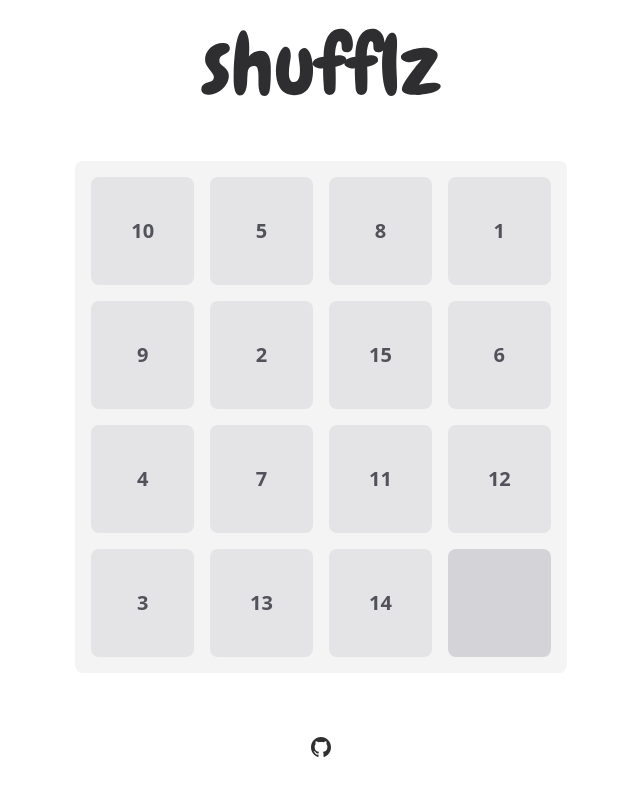
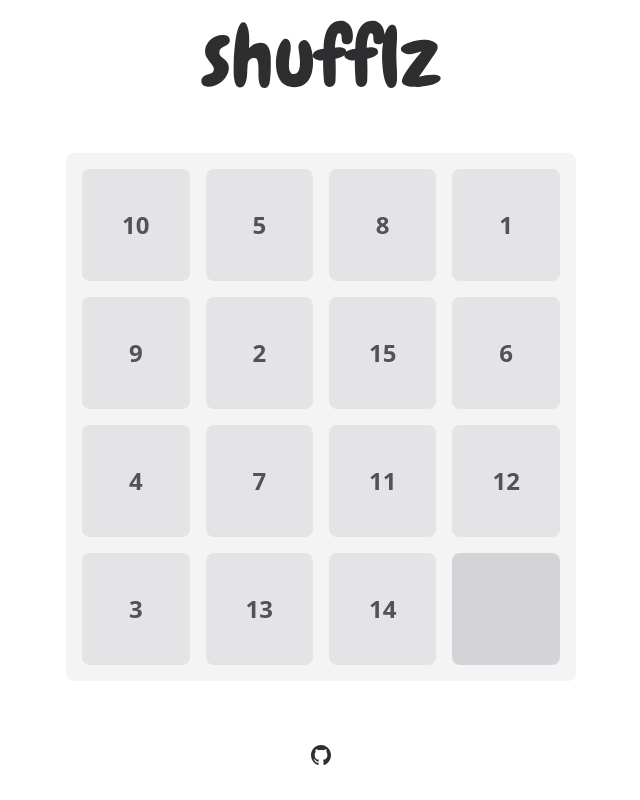
Before and after one commit to eduardosasso/shufflz, a Svelte app: page / in a window 1280 px wide. Shown: the whole page, without its empty margins (319-959 px from the left). Built offline with nearby package versions, Linux system fonts and the light colour scheme.

Commit message:
responsive

```diff
--- a/index.html
+++ b/index.html
@@ -3,10 +3,10 @@
   <head>
     <meta charset="UTF-8" />
     <link rel="icon" href="/favicon.ico" />
-    <meta name="viewport" content="width=device-width, initial-scale=1.0" />
+    <meta name="viewport" content="width=device-width, initial-scale=1.0, maximum-scale=1.0, user-scalable=0">
     <title>Shufflz</title>
   </head>
-  <body>
+  <body class="overflow-hidden">
     <div id="app"></div>
     <script type="module" src="/src/main.js"></script>
   </body>
--- a/src/App.svelte
+++ b/src/App.svelte
@@ -64,7 +64,7 @@
         id={position.toString()}
         class="{number
           ? 'bg-zinc-200'
-          : 'bg-zinc-300'} text-zinc-600 text-xl font-bold p-6 md:p-8 lg:p-10 rounded-lg animate__animated animate__faster"
+          : 'bg-zinc-300'} text-zinc-600 text-xl md:text-2xl font-bold p-6 md:p-12 lg:p-10 rounded-lg animate__animated animate__faster"
         on:click={() => move(position)}
       >
         {number || ""}
```
